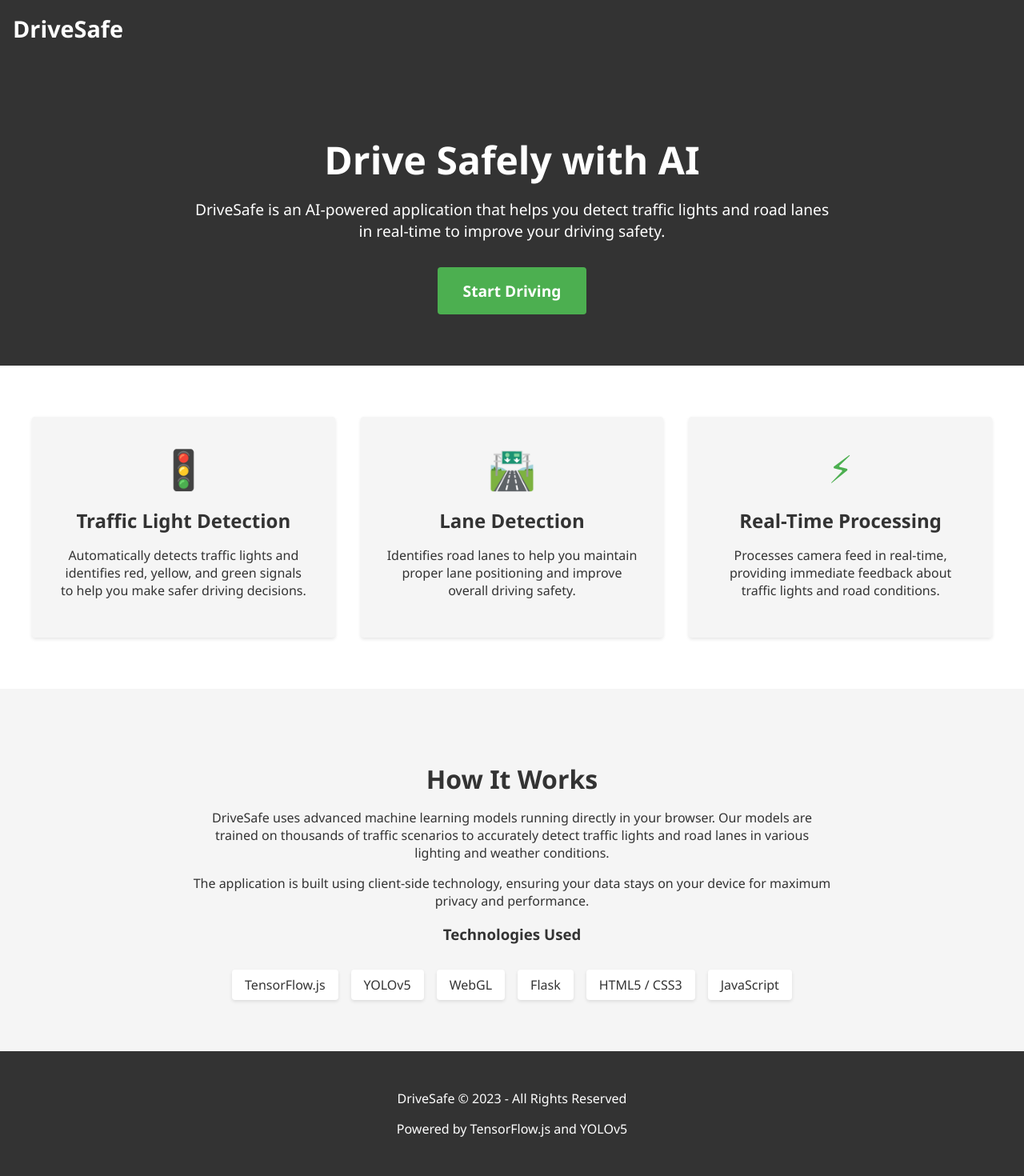
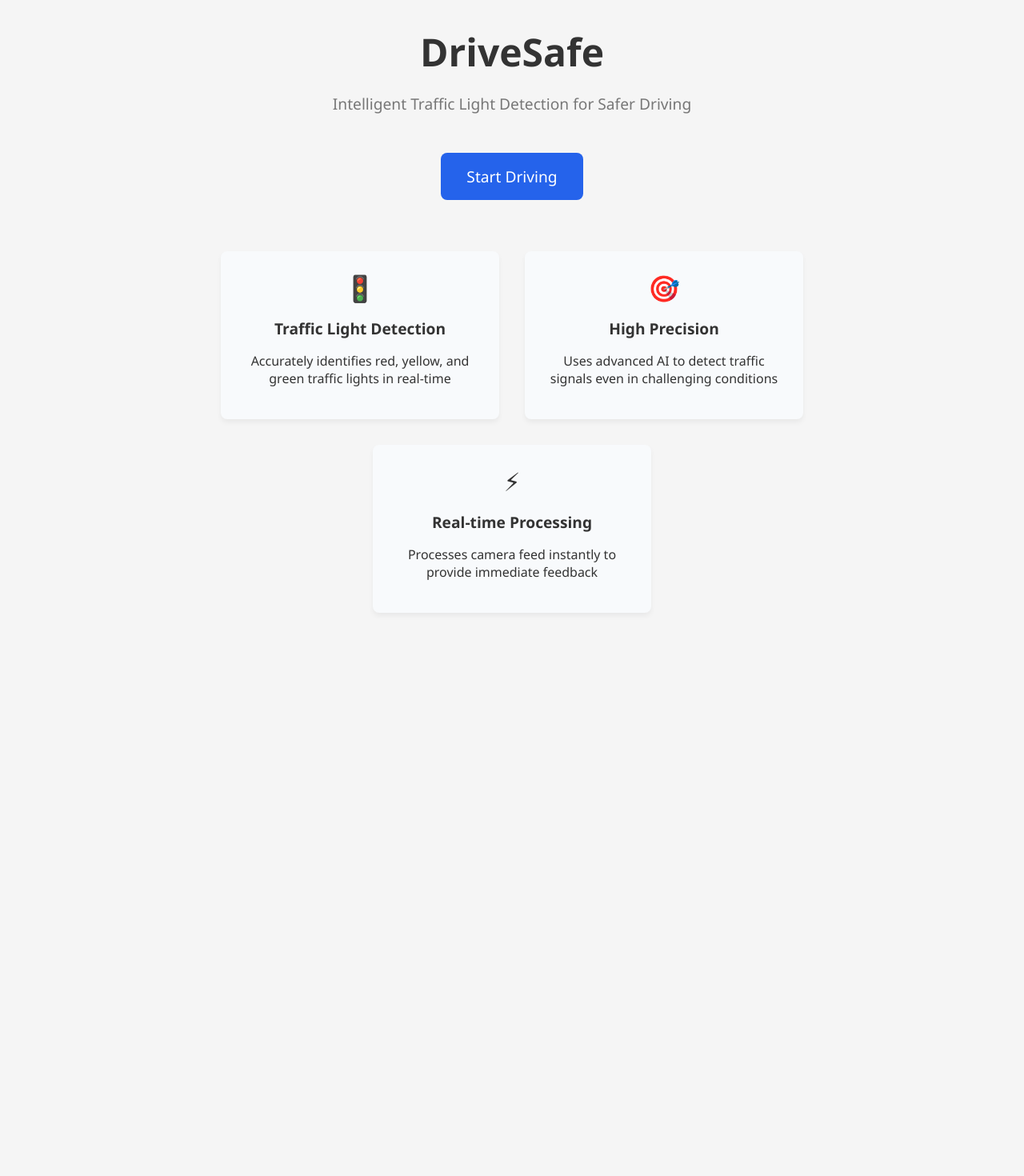
Before and after one commit to ojaskandy/drivesafe, a Flask app: page / in a window 1280 px wide. Shown: the whole page at 80% size. After the commit the page ends 725 px from the top, so only its background shows below. Run offline with Flask 2, Linux system fonts and the light colour scheme.

Commit message:
Simplify homepage UI with modern design

```diff
--- a/drivesafe/web/templates/index.html
+++ b/drivesafe/web/templates/index.html
@@ -3,171 +3,112 @@
 <head>
     <meta charset="UTF-8">
     <meta name="viewport" content="width=device-width, initial-scale=1.0">
-    <title>DriveSafe - Drive Safely with AI</title>
+    <title>DriveSafe - Traffic Light Detection</title>
     <link rel="stylesheet" href="{{ url_for('static', filename='css/styles.css') }}">
     <style>
-        .hero {
-            background-color: var(--dark-bg);
-            color: white;
-            padding: 4rem 2rem;
+        .container {
+            max-width: 800px;
+            margin: 0 auto;
+            padding: 2rem;
             text-align: center;
         }
 
-        .hero h1 {
+        .logo {
             font-size: 3rem;
+            font-weight: bold;
             margin-bottom: 1rem;
         }
 
-        .hero p {
+        .tagline {
             font-size: 1.2rem;
-            max-width: 800px;
-            margin: 0 auto 2rem;
+            color: #777;
+            margin-bottom: 2rem;
         }
 
-        .cta-button {
+        .action-btn {
+            display: inline-block;
+            background-color: #2563eb;
+            color: white;
             padding: 1rem 2rem;
             font-size: 1.2rem;
-            background-color: var(--primary-color);
-            color: white;
-            border: none;
-            border-radius: var(--border-radius);
-            cursor: pointer;
-            font-weight: bold;
+            border-radius: 0.5rem;
             text-decoration: none;
-            display: inline-block;
-            transition: background-color 0.3s;
+            transition: all 0.3s ease;
+            margin: 1rem;
         }
 
-        .cta-button:hover {
-            background-color: #3d8b40;
+        .action-btn:hover {
+            background-color: #1d4ed8;
+            transform: translateY(-2px);
+            box-shadow: 0 4px 6px rgba(0, 0, 0, 0.1);
         }
 
-        .features {
-            padding: 4rem 2rem;
-            background-color: white;
-        }
-
-        .features-grid {
-            display: grid;
-            grid-template-columns: repeat(auto-fit, minmax(300px, 1fr));
+        .feature-grid {
+            display: flex;
+            flex-wrap: wrap;
+            justify-content: center;
             gap: 2rem;
-            max-width: 1200px;
-            margin: 0 auto;
+            margin-top: 3rem;
         }
 
         .feature-card {
-            padding: 2rem;
-            background-color: var(--light-bg);
-            border-radius: var(--border-radius);
-            text-align: center;
-            box-shadow: 0 2px 4px rgba(0, 0, 0, 0.1);
-        }
-
-        .feature-card h3 {
-            font-size: 1.5rem;
-            margin-top: 0;
-            margin-bottom: 1rem;
+            flex: 1;
+            min-width: 200px;
+            max-width: 300px;
+            padding: 1.5rem;
+            border-radius: 0.5rem;
+            background-color: #f8fafc;
+            box-shadow: 0 4px 6px rgba(0, 0, 0, 0.05);
         }
 
         .feature-icon {
-            font-size: 3rem;
-            margin-bottom: 1rem;
-            color: var(--primary-color);
-        }
-
-        .info-section {
-            padding: 4rem 2rem;
-            background-color: var(--light-bg);
-        }
-
-        .info-content {
-            max-width: 800px;
-            margin: 0 auto;
-            text-align: center;
-        }
-
-        .info-content h2 {
             font-size: 2rem;
             margin-bottom: 1rem;
         }
 
-        .tech-stack {
-            display: flex;
-            flex-wrap: wrap;
-            justify-content: center;
-            gap: 1rem;
-            margin-top: 2rem;
+        .feature-title {
+            font-size: 1.2rem;
+            font-weight: bold;
+            margin-bottom: 0.5rem;
         }
 
-        .tech-item {
-            padding: 0.5rem 1rem;
-            background-color: white;
-            border-radius: var(--border-radius);
-            box-shadow: 0 2px 4px rgba(0, 0, 0, 0.1);
-        }
+        @media (max-width: 768px) {
+            .container {
+                padding: 1rem;
+            }
 
-        .footer {
-            background-color: var(--dark-bg);
-            color: white;
-            padding: 2rem;
-            text-align: center;
+            .feature-card {
+                min-width: 100%;
+            }
         }
     </style>
 </head>
 <body>
-    <div class="header">
-        <h1>DriveSafe</h1>
-    </div>
+    <div class="container">
+        <div class="logo">DriveSafe</div>
+        <p class="tagline">Intelligent Traffic Light Detection for Safer Driving</p>
 
-    <div class="hero">
-        <h1>Drive Safely with AI</h1>
-        <p>DriveSafe is an AI-powered application that helps you detect traffic lights and road lanes in real-time to improve your driving safety.</p>
-        <a href="{{ url_for('start_drive') }}" class="cta-button">Start Driving</a>
-    </div>
+        <a href="{{ url_for('start_drive') }}" class="action-btn">Start Driving</a>
 
-    <div class="features">
-        <div class="features-grid">
+        <div class="feature-grid">
             <div class="feature-card">
                 <div class="feature-icon">🚦</div>
-                <h3>Traffic Light Detection</h3>
-                <p>Automatically detects traffic lights and identifies red, yellow, and green signals to help you make safer driving decisions.</p>
+                <div class="feature-title">Traffic Light Detection</div>
+                <p>Accurately identifies red, yellow, and green traffic lights in real-time</p>
             </div>
 
             <div class="feature-card">
-                <div class="feature-icon">🛣️</div>
-                <h3>Lane Detection</h3>
-                <p>Identifies road lanes to help you maintain proper lane positioning and improve overall driving safety.</p>
+                <div class="feature-icon">🎯</div>
+                <div class="feature-title">High Precision</div>
+                <p>Uses advanced AI to detect traffic signals even in challenging conditions</p>
             </div>
 
             <div class="feature-card">
                 <div class="feature-icon">⚡</div>
-                <h3>Real-Time Processing</h3>
-                <p>Processes camera feed in real-time, providing immediate feedback about traffic lights and road conditions.</p>
+                <div class="feature-title">Real-time Processing</div>
+                <p>Processes camera feed instantly to provide immediate feedback</p>
             </div>
         </div>
     </div>
-
-    <div class="info-section">
-        <div class="info-content">
-            <h2>How It Works</h2>
-            <p>DriveSafe uses advanced machine learning models running directly in your browser. Our models are trained on thousands of traffic scenarios to accurately detect traffic lights and road lanes in various lighting and weather conditions.</p>
-            <p>The application is built using client-side technology, ensuring your data stays on your device for maximum privacy and performance.</p>
-
-            <h3>Technologies Used</h3>
-            <div class="tech-stack">
-                <div class="tech-item">TensorFlow.js</div>
-                <div class="tech-item">YOLOv5</div>
-                <div class="tech-item">WebGL</div>
-                <div class="tech-item">Flask</div>
-                <div class="tech-item">HTML5 / CSS3</div>
-                <div class="tech-item">JavaScript</div>
-            </div>
-        </div>
-    </div>
-
-    <div class="footer">
-        <p>DriveSafe &copy; 2023 - All Rights Reserved</p>
-        <p>Powered by TensorFlow.js and YOLOv5</p>
-    </div>
 </body>
 </html>
```
